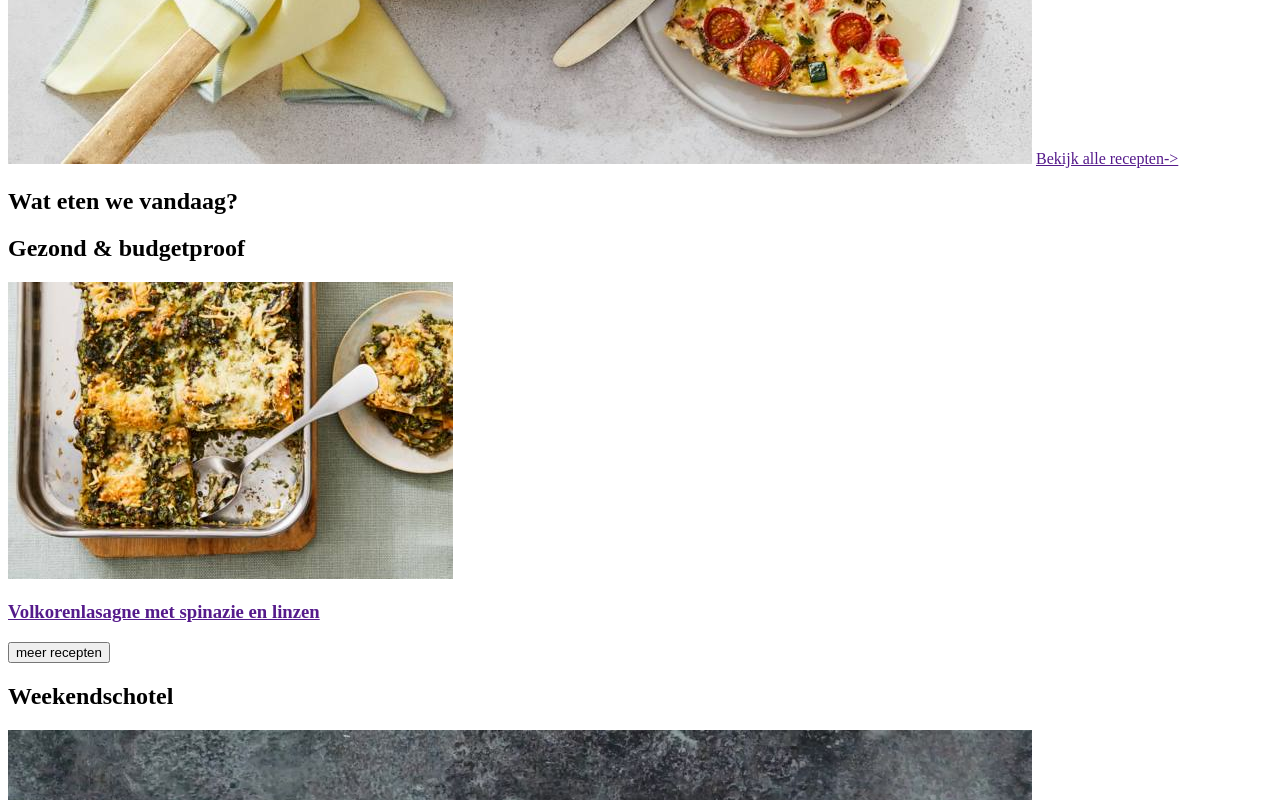
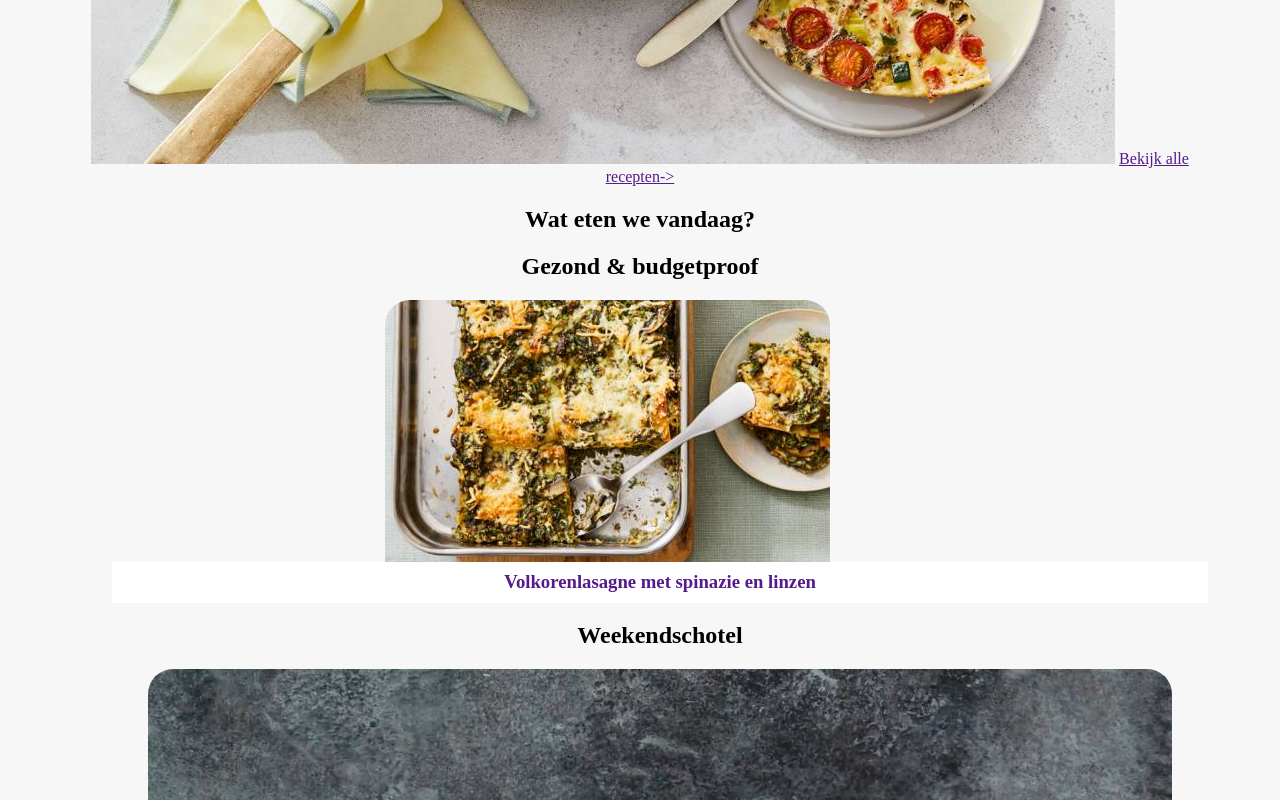
Before and after one commit to Lisaroelvink/blokweb, a plain HTML site: page basiswebsite/index.html in a window 1280 px wide. Shown: the part 981-1781 px from the top of the page. Drawn offline with Linux system fonts and the light colour scheme.

Commit message:
Add files via upload

```diff
--- a/basiswebsite/index.html
+++ b/basiswebsite/index.html
@@ -12,7 +12,6 @@
 <body>
 	<script src="scripts/script.js"></script>
 	<nav>
-		<!--Dubbele navigatie op de site, vragen of dit samen moet-->
 		<a href="">Menu</a>
 		<a href="index.html">AH Logo</a>
 		<a href="">Search</a>
@@ -25,8 +24,8 @@
 			<a href="">Overzicht</a>
 		</nav>
 	</header>
+
 	<main>
-		<!-- vragen of dit nog in de header moet?-->
 		<section>
 			<h1>Vind makkelijk het beste recept</h1>
 			<img src="images/quiche.jpg" alt="">
@@ -37,19 +36,24 @@
 		<section>
 			<h1>Wat eten we vandaag?</h1>
 			<h2>Gezond & budgetproof</h2>
-				<a href="">
-					<img src="images/volkorenlasagna-met-spinazie-en-linzen.jpg" alt="">
-					<h3>Volkorenlasagne met spinazie en linzen</h3>
-				</a>
-			<button>meer recepten</button>
-
+			<ul>
+				<li>
+					<a href="">
+						<img src="images/volkorenlasagna-met-spinazie-en-linzen.jpg" alt="">
+						<h3>Volkorenlasagne met spinazie en linzen</h3>
+					</a>
+				<button>meer recepten</button>
+			</li>
+			<li>
 			<h1>Weekendschotel</h1>
 			<a href="">
 				<img src="images/x2.jpg" alt="">
+				<h3>Makkelijke lasagne met spizanie</h3>
 				<p>Receptvideo --- 00:22</p>
-				<h3>Makkelijke lasagne met spizanie</h3>
 			</a>
 			<button>meer recepten</button>
+		</li>
+		</ul>
 		</section>
 
 		<section>
--- a/basiswebsite/styles/style.css
+++ b/basiswebsite/styles/style.css
@@ -7,8 +7,48 @@ header nav {
   background-color: black;
 }
 
+ul {
+  list-style: none;
+}
+body {
+  background-color: #f7f7f7;
+}
+
+main {
+ text-align: center;
+ align-content: center;
+ align-items: center;
+ margin-left: 4em;
+ margin-right: 4em;
+}
+section:first-of-type {
+
+}
+section:nth-of-type(2) li {
+  display:block;
+  border-radius: 20px;
+  position:relative;
+
+}
+
+section:nth-of-type(2) img{
+  border-radius: 25px;
+}
+
+section:nth-of-type(2) h3 {
+    position:absolute;
+    background-color: white;
+    margin:0; padding: .5em;
+    left: 0; right: 0;
+    bottom:0;
+    overflow:hidden;
+
+
+}
+
 img {
   max-width: 100%;
+
 }
 
 
```
